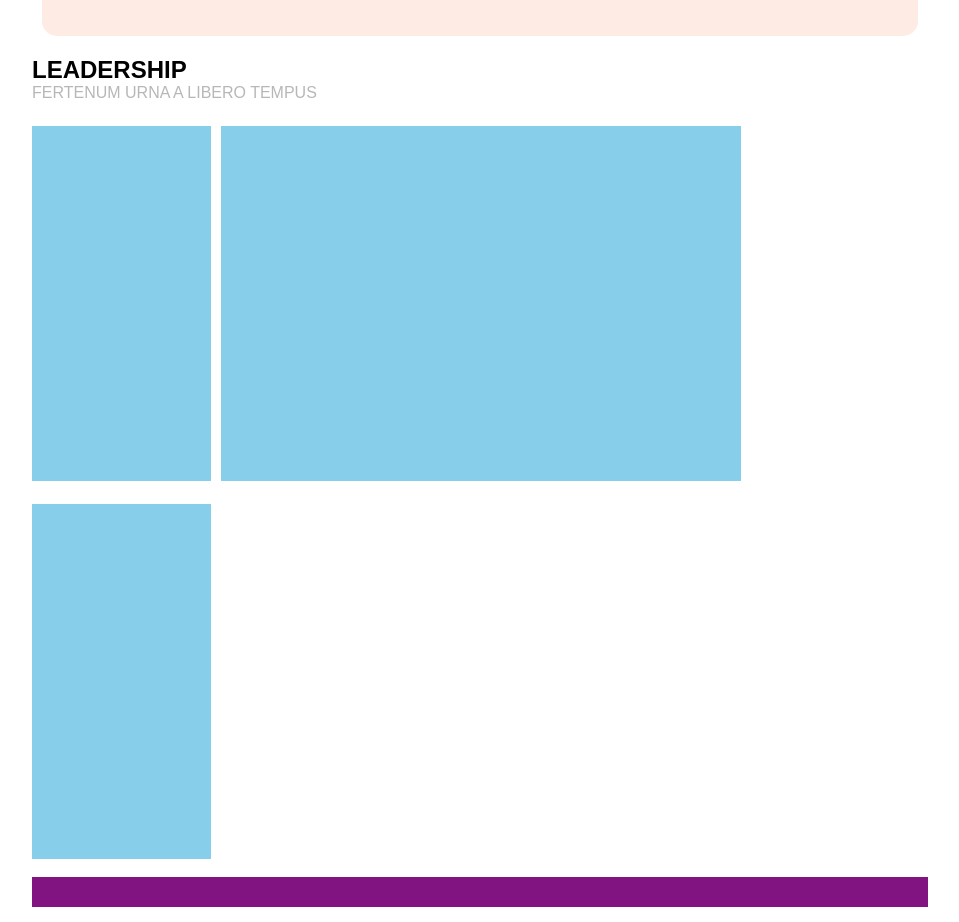
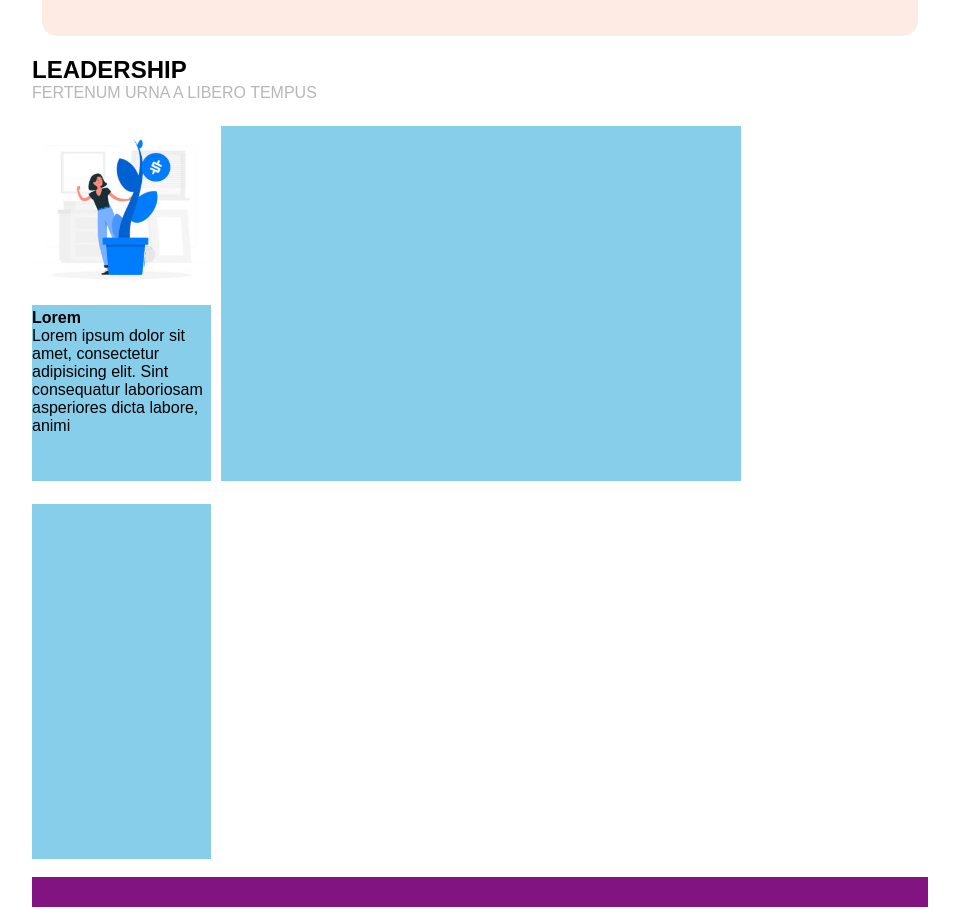
Before and after one commit to AlessandroVano/htmlcss-wp, a plain HTML site: page index.html in a window 1280 px wide. Shown: the part 680-1602 px from the top of the page, without its empty margins (160-1119 px from the left). Drawn offline with Linux system fonts and the light colour scheme.

Commit message:
insert 1° sidebar

```diff
--- a/css/main.css
+++ b/css/main.css
@@ -136,6 +136,13 @@
     width: 58%;
 }
 
+.banner-2 img {
+    width: 100%;
+
+
+}
+
+
 
 /* FOOTER */
 footer {
--- a/index.html
+++ b/index.html
@@ -46,7 +46,7 @@
           <section class="section-1 margin-bottom padding  ">
              <div class="banner" >
                 <img class="img-1"  src="./img3/banner.jpg" alt="">
-
+            </div>
                 <div class="text">
 
                     <h1>Prentium ac placerat dui interdum nunc in eros urna morbi </h1>
@@ -54,7 +54,7 @@
                     <p>Lorem ipsum dolor sit amet consectetur adipisicing elit. Ut viverra nisl rutrum, pretium lectus nec, sagittis dolor. Phasellum eleifend efficitur...</p>
 
                  </div>
-             </div>
+
 
         </section>
         <!-- SECTION 2 + SIDEBAR -->
@@ -66,12 +66,23 @@
          </section>
 
         <aside class="sidebar margin-top mr mb ">
+            <div class="banner-2">
+                <img src="./img3/img-1.jpg" alt="">
+            </div>
+            <div class="text-2">
+                <h4>Lorem</h4>
+                <p>Lorem ipsum dolor sit amet, consectetur adipisicing elit. Sint consequatur laboriosam asperiores dicta labore, animi </p>
+            </div>
 
         </aside>
         <section class="main-content-2 margin-top mr mb ">
 
+
         </section>
-        <aside class="sidebar margin-top  mb  ">
+
+        <aside class="sidebar margin-top  mb ">
+
+        </aside>
 
 
       </div>
```
